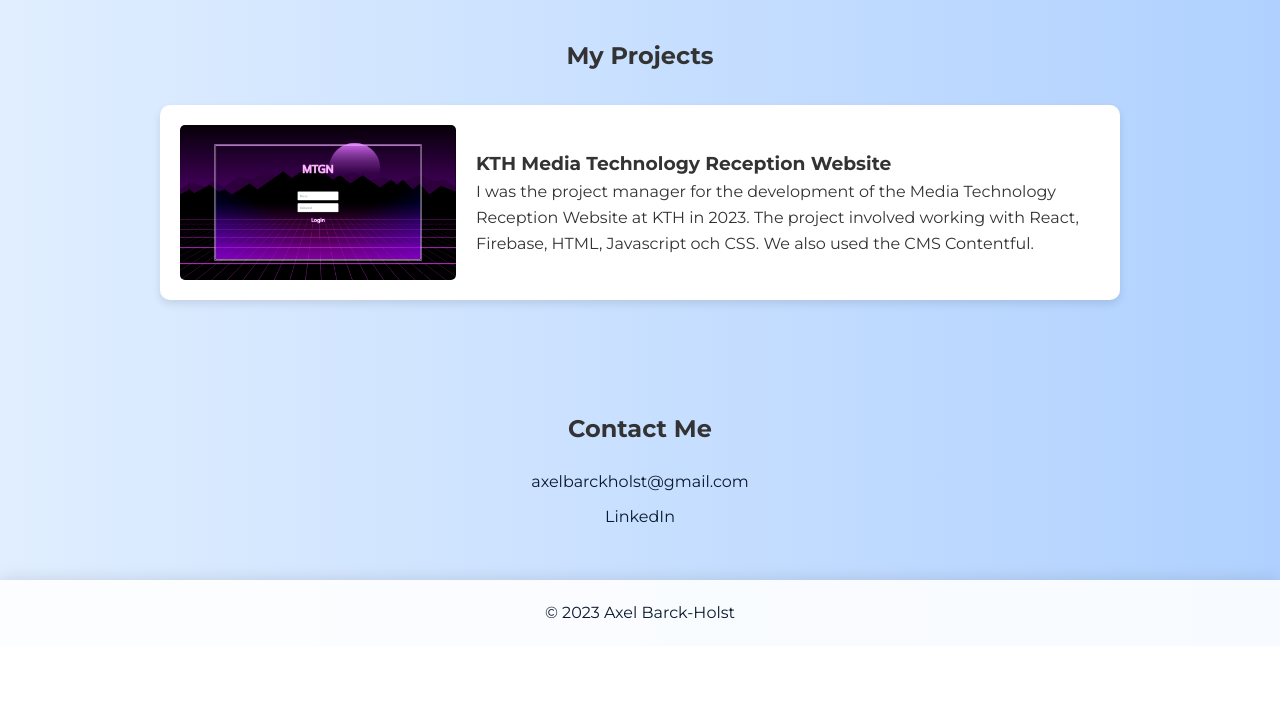
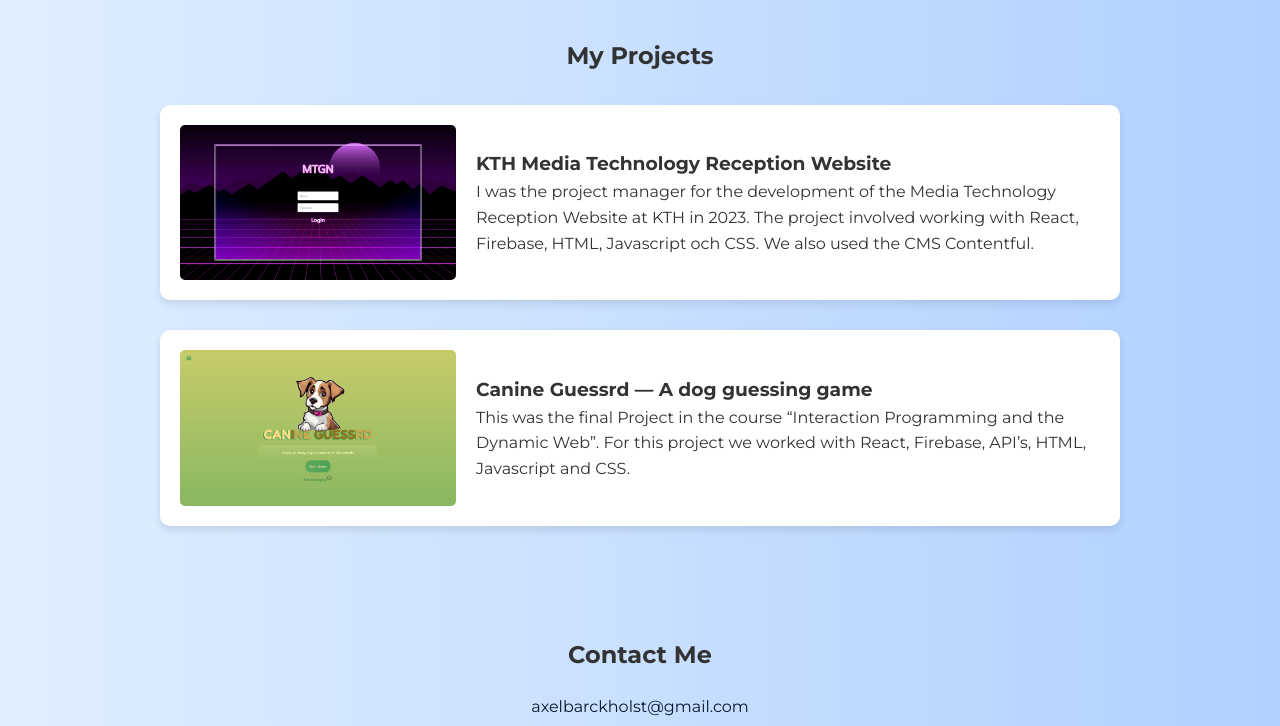
Before and after one commit to AxelHolst/AxelHolst.github.io, a plain HTML site: page index.html in a window 1280 px wide. Shown: the part 538-1264 px from the top of the page. Before the commit the page ends 1184 px from the top, so only its background shows below. Drawn offline with Linux system fonts and the light colour scheme.

Commit message:
Canine Guessrd projekt tillagt

```diff
--- a/index.html
+++ b/index.html
@@ -37,7 +37,16 @@
                   <p id="MTGNprojectDescription">I was the project manager for the development of the Media Technology Reception Website at KTH in 2023. The project involved working with React, Firebase, HTML, Javascript och CSS. We also used the CMS Contentful.</p>
               </div>
           </article>
-      </a>
+        </a>
+        <a href="https://canine-guessrd.web.app/" target="_blank" class="project-link">
+            <article class="project">
+                <img src="assets\images\CanIneGuessrd.png" alt="Media Technology Reception Project" class="project-image">
+                <div class="project-description">
+                    <h3 id="DogProjectTitle">Canine Guessrd — A dog guessing game</h3>
+                    <p id="DogProjectDescription">This was the final Project in the course “Interaction Programming and the Dynamic Web”. For this project we worked with React, Firebase, API’s, HTML, Javascript and CSS.</p>
+                </div>
+            </article>
+        </a>
         <!-- Add more projects as needed -->
     </section>
 
--- a/script.js
+++ b/script.js
@@ -38,7 +38,9 @@ document.addEventListener('DOMContentLoaded', () => {
         'MTGNprojectDescription': 'I was the project manager for the development of the Media Technology Reception Website at KTH in 2023. The project involved working with React, Firebase, HTML, Javascript och CSS. We also used the CMS Contentful.',
         'emailLink': 'axelbarckholst@gmail.com',
         'linkedinLink': 'LinkedIn',
-        'contactHeading' : 'Contact me'
+        'contactHeading' : 'Contact me',
+        'DogProjectTitle' : 'Canine Guessrd — A dog guessing game',
+        'DogProjectDescription' : 'This was the final Project in the course “Interaction Programming and the Dynamic Web”. For this project we worked with React, Firebase, API’s, HTML, Javascript and CSS.'
     };
 
     const swedishText = {
@@ -52,7 +54,9 @@ document.addEventListener('DOMContentLoaded', () => {
         'MTGNprojectDescription': 'Jag var projektledare för utvecklingen av webbsidan till mottagningen för medieteknik på KTH 2023. Projektet involverade att jobba med React, Firebase, HTML, Javascript och CSS. Vi använde oss även av CMS:en Contentful.',
         'emailLink': 'axelbarckholst@gmail.com',
         'linkedinLink': 'LinkedIn',
-        'contactHeading' : 'Kontakta mig'
+        'contactHeading' : 'Kontakta mig',
+        'DogProjectTitle' : 'Canine Guessrd — ett hundquiz',
+        'DogProjectDescription' : 'Detta var slutprojektet i kursen “Interaktionsprogrammering och dynamiska webben”. I projektet jobbade vi med React, Firebase, API’s, HTML, Javascript och CSS.'
     };
 
     let isEnglish = true;
```
